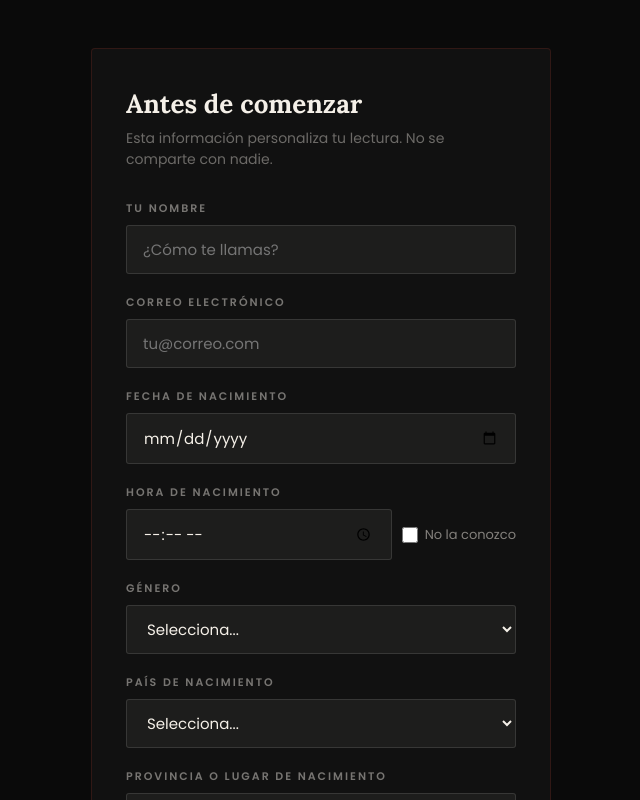
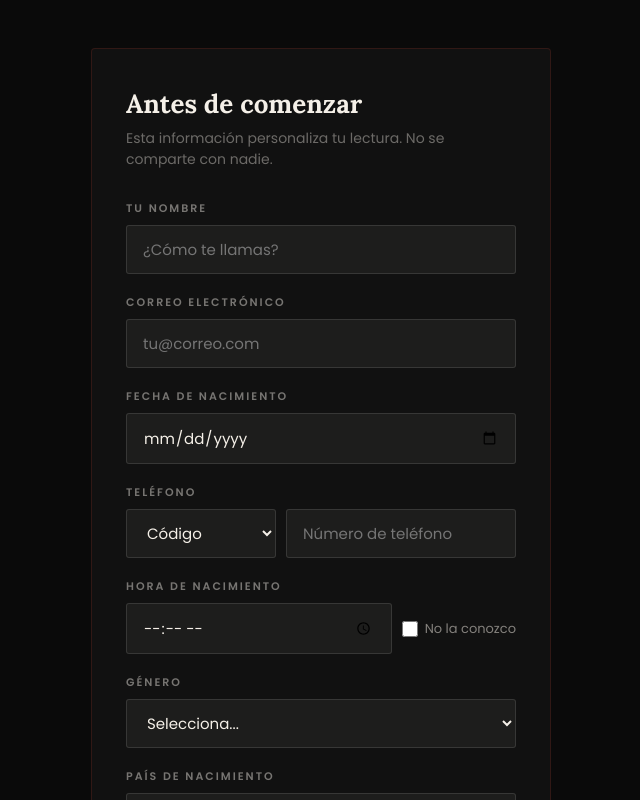
Before and after one commit to iseguraquesada-bit/Test-de-identidad-, a React (Vite) app: page / in a window 1280 px wide. Both pictures are taken after a click on the button "DESCUBRIR QUÉ PERSONAJE ME CONTROLA →". Shown: the top 800 px of the page, without its empty margins (319-959 px from the left). Built offline with nearby package versions, Linux system fonts and the light colour scheme.

Commit message:
Añadir campo de teléfono con código de país

```diff
--- a/App.jsx
+++ b/App.jsx
@@ -79,7 +79,7 @@ function scoreAll(answers,reading){
 }
 
 async function pushGHL(ud,res){
-  try{await fetch(CONFIG.ghl_webhook,{method:"POST",headers:{"Content-Type":"application/json"},body:JSON.stringify({name:ud.name,email:ud.email,birthdate:ud.birthdate,birth_time:ud.birthtime||"",gender:ud.gender,country:ud.country,province:ud.province||"",personaje:res.primary.name,personaje_secundario:res.secondary?.name||"",pain_score:res.avgPain,disposition:res.disp,willing_invest:res.willingToInvest,urgency:res.urgency||"",profession:res.profession||"",source:"diagnostico-identidad",ts:new Date().toISOString()})});}catch(e){}
+  try{await fetch(CONFIG.ghl_webhook,{method:"POST",headers:{"Content-Type":"application/json"},body:JSON.stringify({name:ud.name,email:ud.email,phone:(ud.phoneCode||"")+(ud.phone||""),birthdate:ud.birthdate,birth_time:ud.birthtime||"",gender:ud.gender,country:ud.country,province:ud.province||"",personaje:res.primary.name,personaje_secundario:res.secondary?.name||"",pain_score:res.avgPain,disposition:res.disp,willing_invest:res.willingToInvest,urgency:res.urgency||"",profession:res.profession||"",source:"diagnostico-identidad",ts:new Date().toISOString()})});}catch(e){}
 }
 
 const css=`
@@ -140,9 +140,18 @@ function Hero({onStart}){return(
   </div>
 );}
 
+const PHONE_CODES=[
+  {c:"Costa Rica",d:"+506"},{c:"México",d:"+52"},{c:"Colombia",d:"+57"},{c:"Argentina",d:"+54"},
+  {c:"España",d:"+34"},{c:"Chile",d:"+56"},{c:"Perú",d:"+51"},{c:"Venezuela",d:"+58"},
+  {c:"Ecuador",d:"+593"},{c:"Guatemala",d:"+502"},{c:"Panamá",d:"+507"},{c:"Rep. Dominicana",d:"+1"},
+  {c:"Honduras",d:"+504"},{c:"El Salvador",d:"+503"},{c:"Nicaragua",d:"+505"},{c:"Bolivia",d:"+591"},
+  {c:"Paraguay",d:"+595"},{c:"Uruguay",d:"+598"},{c:"Cuba",d:"+53"},{c:"Puerto Rico",d:"+1"},
+  {c:"Estados Unidos",d:"+1"},{c:"Brasil",d:"+55"},
+];
+
 function Form({onSubmit}){
-  const[f,setF]=useState({name:"",email:"",birthdate:"",birthtime:"",gender:"",country:"",province:""});
-  const ok=f.name&&f.email&&f.birthdate&&f.gender&&f.country;
+  const[f,setF]=useState({name:"",email:"",phoneCode:"",phone:"",birthdate:"",birthtime:"",gender:"",country:"",province:""});
+  const ok=f.name&&f.email&&f.phoneCode&&f.phone&&f.birthdate&&f.gender&&f.country;
   const set=k=>e=>setF(p=>({...p,[k]:e.target.value}));
   return(
   <div className="screen" style={{justifyContent:"center",alignItems:"center",padding:"48px 20px",background:"#0a0a0a"}}>
@@ -151,6 +160,14 @@ function Form({onSubmit}){
       <p style={{fontSize:14,color:"rgba(245,240,232,.4)",marginBottom:30,lineHeight:1.5}}>Esta información personaliza tu lectura. No se comparte con nadie.</p>
       {[{k:"name",l:"Tu nombre",t:"text",ph:"¿Cómo te llamas?"},{k:"email",l:"Correo electrónico",t:"email",ph:"tu@correo.com"},{k:"birthdate",l:"Fecha de nacimiento",t:"date",ph:""}].map(({k,l,t,ph})=>(
         <div key={k} style={{marginBottom:20}}><label style={lS()}>{l}</label><input style={iS()} type={t} placeholder={ph} value={f[k]} onChange={set(k)}/></div>))}
+      <div style={{marginBottom:20}}><label style={lS()}>Teléfono</label>
+        <div style={{display:"flex",gap:10}}>
+          <select style={{...iS(),flex:"0 0 150px"}} value={f.phoneCode} onChange={set("phoneCode")}>
+            <option value="" style={{background:"#111"}}>Código</option>
+            {PHONE_CODES.map(({c,d})=><option key={c} value={d} style={{background:"#111"}}>{c} ({d})</option>)}
+          </select>
+          <input style={{...iS(),flex:1}} type="tel" placeholder="Número de teléfono" value={f.phone} onChange={set("phone")}/>
+        </div></div>
       <div style={{marginBottom:20}}><label style={lS()}>Hora de nacimiento</label>
         <div style={{display:"flex",gap:10,alignItems:"center"}}>
           <input type="time" style={{...iS(),flex:1}} value={f.birthtime==="no_conozco"?"":f.birthtime} onChange={set("birthtime")} disabled={f.birthtime==="no_conozco"}/>
```
